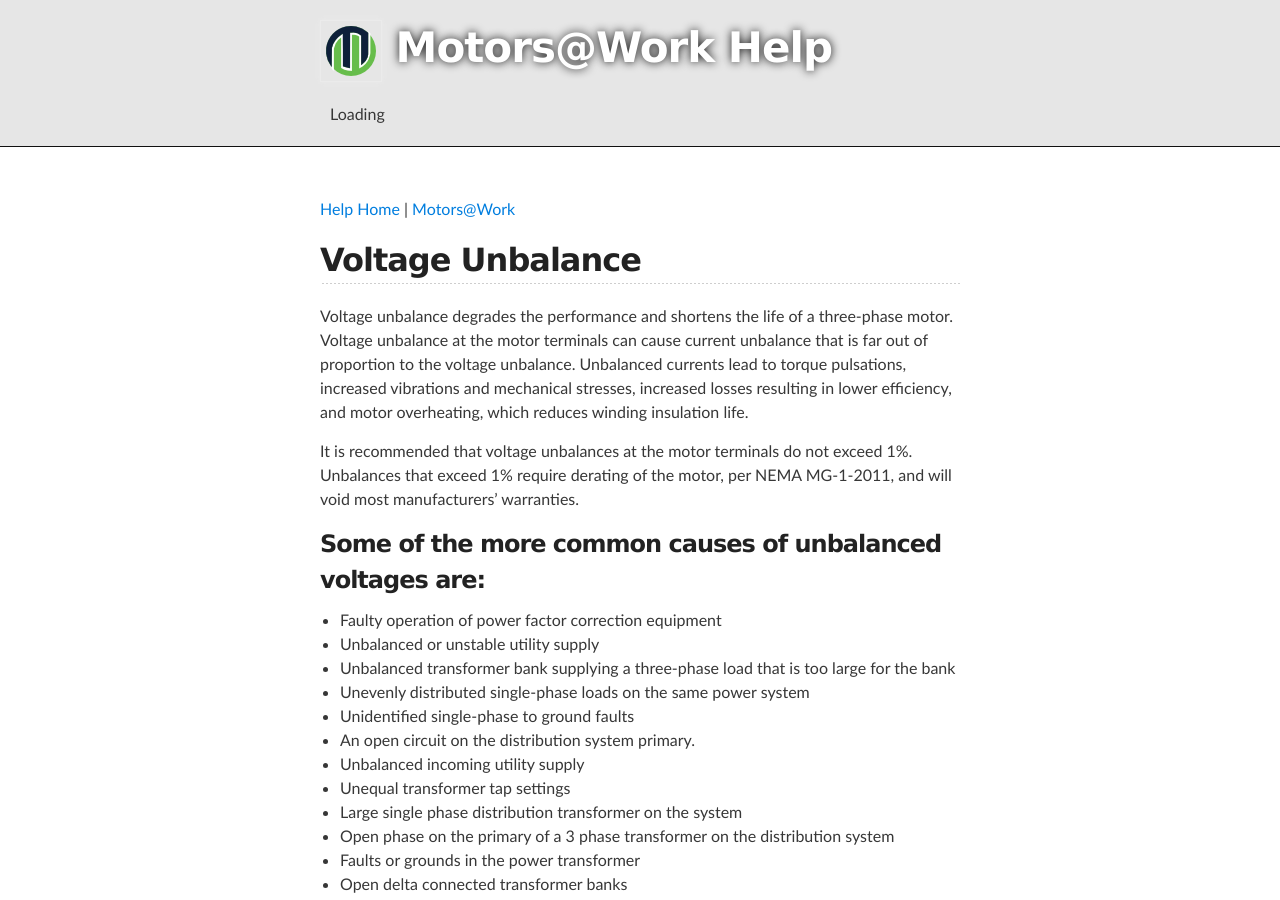
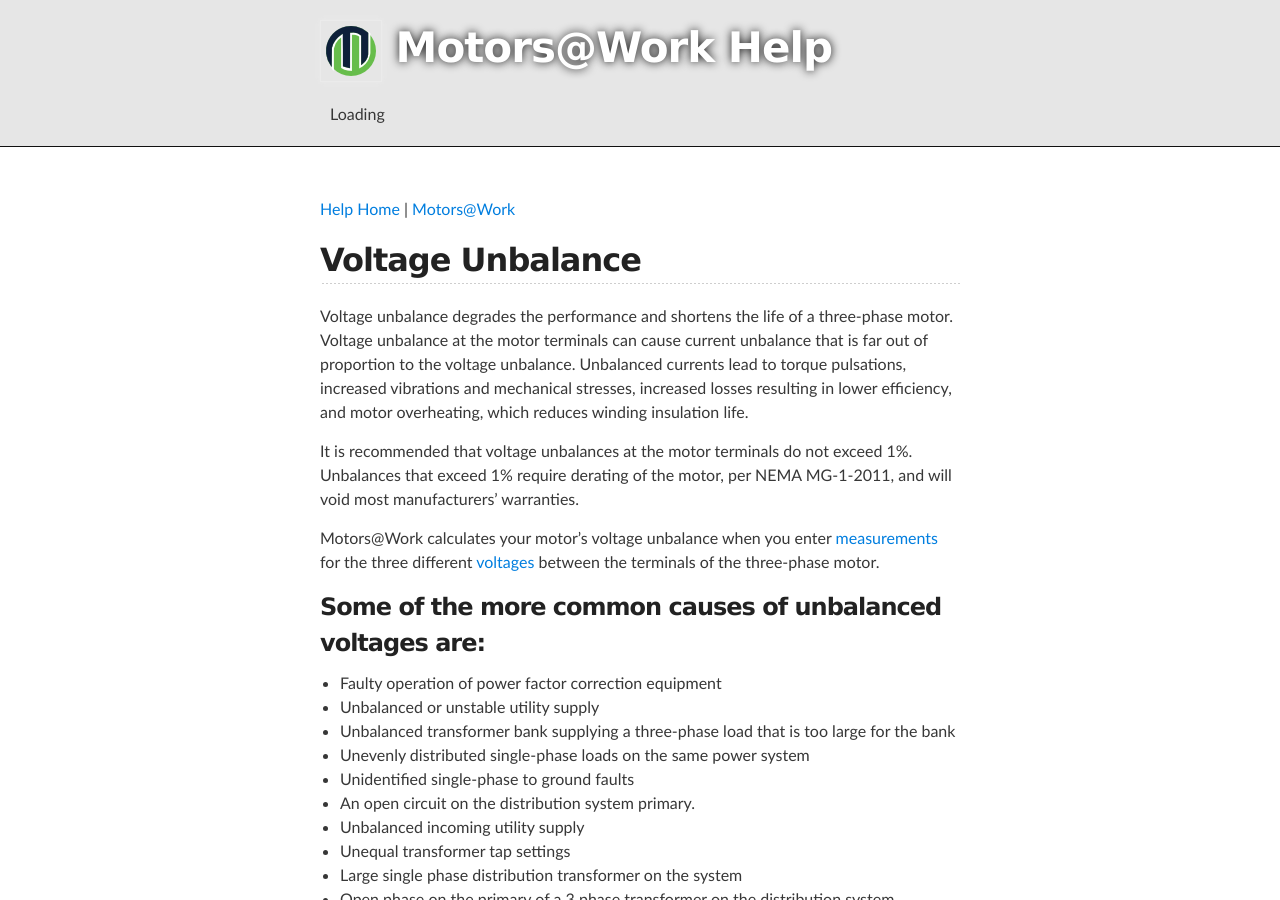
Before and after one commit to DeepakSirsath/assetsustainability.github.io, a Jekyll site: the page built from content/motor_measurements/voltage_unbalance.md, in a window 1280 px wide and 900 px high. Built offline with Jekyll 4.4.1, drawn with Linux system fonts in a browser that asks for light colours; comment, search, counter and statistics services are not loaded.

Commit message:
Added some links to the voltage unbalance page

```diff
--- a/content/motor_measurements/voltage_unbalance.md
+++ b/content/motor_measurements/voltage_unbalance.md
@@ -12,6 +12,8 @@ tags:
 Voltage unbalance degrades the performance and shortens the life of a three-phase motor. Voltage unbalance at the motor terminals can cause current unbalance that is far out of proportion to the voltage unbalance. Unbalanced currents lead to torque pulsations, increased vibrations and mechanical stresses, increased losses resulting in lower efficiency, and motor overheating, which reduces winding insulation life.
 
 It is recommended that voltage unbalances at the motor terminals do not exceed 1%. Unbalances that exceed 1% require derating of the motor, per NEMA MG-1-2011, and will void most manufacturers’ warranties.
+
+Motors@Work calculates your motor's voltage unbalance when you enter [measurements](/motor-measurement) for the three different [voltages](/motor-measurement-voltage) between the terminals of the three-phase motor.
 
 ### Some of the more common causes of unbalanced voltages are:
 - Faulty operation of power factor correction equipment
```
